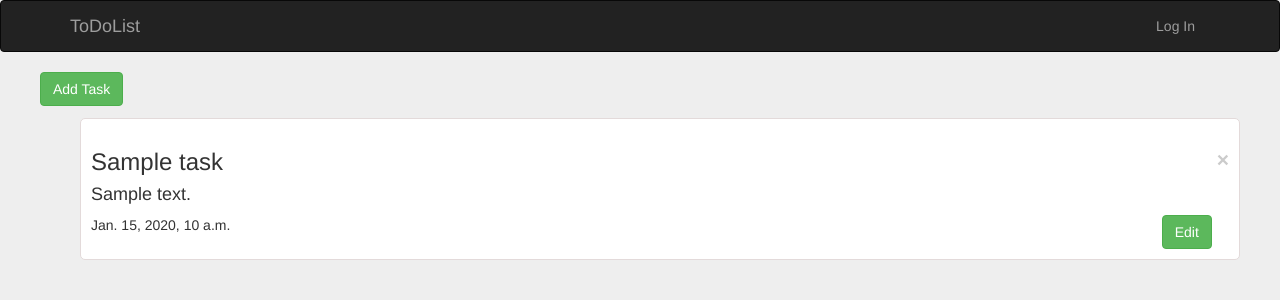
After one commit to Roman-Hnatenko/task_to_do, a Django app: template src/to_do_list/list/templates/list/task_list.html in a window 1280 px wide. The commit adds this page. Shown: the top 300 px of the page. Run offline with Django 3.2, Linux system fonts and the light colour scheme; the template is opened without the code that fills it: values that come from a table or form of the project are taken from there, others are empty; tables that the repository leaves empty hold one stand-in row (values such as "Sample post"); some libraries are stand-ins or nearby versions.

Commit message:
Relized create, update and create tasks

```diff
--- a/src/to_do_list/list/models.py
+++ b/src/to_do_list/list/models.py
@@ -7,6 +7,11 @@ class User(AbstractUser):
 
 
 class Task(models.Model):
-    task_text = models.TextField(max_length=120, unique=True)
+    title = models.CharField(max_length=40, unique=True, default='')
+    description = models.TextField(max_length=120, blank=True)
     date = models.DateTimeField(auto_now_add=True)
     author = models.ForeignKey(User, on_delete=models.CASCADE)
+    done = models.BooleanField(default=False)
+
+    def __str__(self):
+        return self.title
--- a/src/to_do_list/list/templates/django_registration/registration_complete.html
+++ /dev/null
@@ -1 +0,0 @@
-{% extends "list/../base.html" %}
--- /dev/null
+++ b/src/to_do_list/list/templates/list/task_list.html
@@ -0,0 +1,27 @@
+{% extends 'base.html' %}
+
+{% block sidebar %}
+  <a type="button" href="{% url 'task-add' %}" class="btn btn-success">Add Task</a>
+{% endblock %}
+
+{% block content %}
+  {% for task in task_list %}
+    <ul class="list">
+      <li>
+        <div class="">
+          <a type="button" href="{% url 'task-delete' task.pk %}" class="close" aria-label="Close">
+            <span aria-hidden="true">&times;</span>
+          </a>
+          <h3>{{ task }}</h3>
+          <h4>{{ task.description }}</h4>
+          <div class="row">
+            <div class="col-md-11"><span>{{ task.date }}</span></div>
+            <div class="col-md-1">
+              <a type="button" href="{% url 'task-update' task.pk %}" class="btn btn-success">Edit</a>
+            </div>
+          </div>
+        </div>
+      </li>
+    </ul>
+  {% endfor %}
+{% endblock %}
--- a/src/to_do_list/list/urls.py
+++ b/src/to_do_list/list/urls.py
@@ -12,6 +12,6 @@ urlpatterns = [
     path('accounts/', include('django_registration.backends.activation.urls')),
 
     path('task/add/', views.TaskCreateView.as_view(), name='task-add'),
-    path('task/<int:pk>/', views.TaskUpdateView.as_view(), name='task-update'),
+    path('task/<int:pk>/update/', views.TaskUpdateView.as_view(), name='task-update'),
     path('task/<int:pk>/delete/', views.TaskDeleteView.as_view(), name='task-delete'),
 ]
--- a/src/to_do_list/list/views.py
+++ b/src/to_do_list/list/views.py
@@ -14,13 +14,13 @@ class UserTasksMixin:
 class TaskListView(LoginRequiredMixin, UserTasksMixin, ListView):
     login_url = 'accounts/login/'
     model = Task
-    template_name = 'list/index.html'
     ordering = '-pk'
+    template_name = 'list/task_list.html'
 
 
 class TaskCreateView(LoginRequiredMixin, CreateView):
     model = Task
-    fields = ['task_text']
+    fields = ['title', 'description']
     success_url = reverse_lazy('task-view')
 
     def form_valid(self, form):
@@ -30,7 +30,7 @@ class TaskCreateView(LoginRequiredMixin, CreateView):
 
 class TaskUpdateView(LoginRequiredMixin, UserTasksMixin, UpdateView):
     model = Task
-    fields = ['task_text']
+    fields = ['title', 'description']
     success_url = reverse_lazy('task-view')
 
 
--- a/src/to_do_list/list/templates/django_registration/registration_form.html
+++ b/src/to_do_list/templates/django_registration/registration_form.html
@@ -1,4 +1,4 @@
-{% extends "list/../base.html" %}
+{% extends "base.html" %}
 {% block content %}
   <div class="container">
     <form method="post">
--- a/src/to_do_list/list/templates/registration/login.html
+++ b/src/to_do_list/templates/registration/login.html
@@ -1,4 +1,4 @@
-{% extends "list/../base.html" %}
+{% extends "base.html" %}
 
 {%block content%}
 <h2>Log In</h2>
--- a/src/to_do_list/list/templates/registration/logout.html
+++ b/src/to_do_list/templates/registration/logout.html
@@ -1,4 +1,4 @@
-{% extends 'list/../base.html' %}
+{% extends 'base.html' %}
 
 {% block title %}Home{% endblock %}
 
--- a/src/to_do_list/to_do_list/settings.py
+++ b/src/to_do_list/to_do_list/settings.py
@@ -58,7 +58,7 @@ ROOT_URLCONF = 'to_do_list.urls'
 TEMPLATES = [
     {
         'BACKEND': 'django.template.backends.django.DjangoTemplates',
-        'DIRS': [],
+        'DIRS': [os.path.join(BASE_DIR, 'templates/'),],
         'APP_DIRS': True,
         'OPTIONS': {
             'context_processors': [
@@ -111,7 +111,6 @@ LOGIN_REDIRECT_URL = '/'
 LOGIN_URL = 'login/'
 LOGOUT_REDIRECT_URL = '/'
 
-TEMPLATE_DIRS = (os.path.join(BASE_DIR, 'templates/'),)
 
 MESSAGE_STORAGE = 'django.contrib.messages.storage.cookie.CookieStorage'
 
```
Also changed, not shown: src/to_do_list/list/templates/list/index.html (deleted, +0 -24 lines), src/to_do_list/list/templates/list/task_confirm_delete.html (added, +17 -0 lines), src/to_do_list/templates/django_registration/registration_complete.html (added, +7 -0 lines), src/to_do_list/list/migrations/0004_auto_20210322_1458.py (added), src/to_do_list/list/migrations/0005_auto_20210322_1459.py (added), src/to_do_list/list/migrations/0006_task_title.py (added), src/to_do_list/list/migrations/0007_auto_20210322_1503.py (added), src/to_do_list/list/migrations/0008_auto_20210322_1516.py (added), src/to_do_list/templates/base.html (renamed from src/to_do_list/list/templates/base.html).
